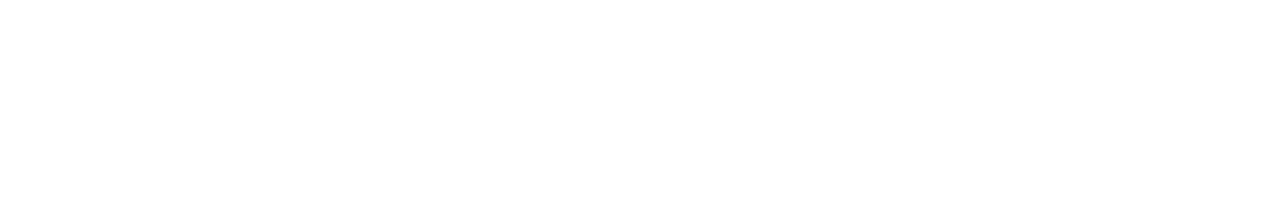
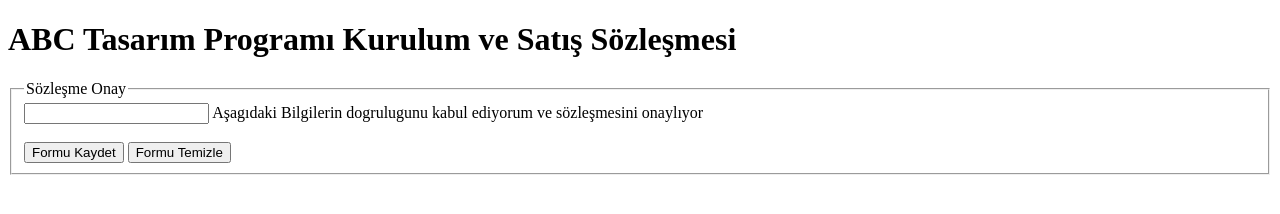
Before and after one commit to sevdamorkoc/Form-HTML-CSS, a plain HTML site: page index.html in a window 1280 px wide. Drawn offline with Linux system fonts and the light colour scheme.

Commit message:
add.fieldsheet

```diff
--- a/index.html
+++ b/index.html
@@ -7,7 +7,18 @@
     <title>FORM</title>
 </head>
 <body>
-
-
+    <div class="container">
+        <h1 class="form-title">ABC Tasarım Programı Kurulum ve Satış Sözleşmesi</h1> </div>
+<form >
+     <div class="form-1">
+        <fieldset class="form-2">
+            <legend>Sözleşme Onay</legend>
+            <input type="text" name="onay">
+            <label for="onay">Aşagıdaki Bilgilerin dogrulugunu kabul ediyorum ve sözleşmesini onaylıyor <br><br>
+                <input type="submit" value="Formu Kaydet">
+                <input type="submit" value="Formu Temizle">
+        </fieldset>
+     </div>
+</form>
 </body>
 </html>
```
